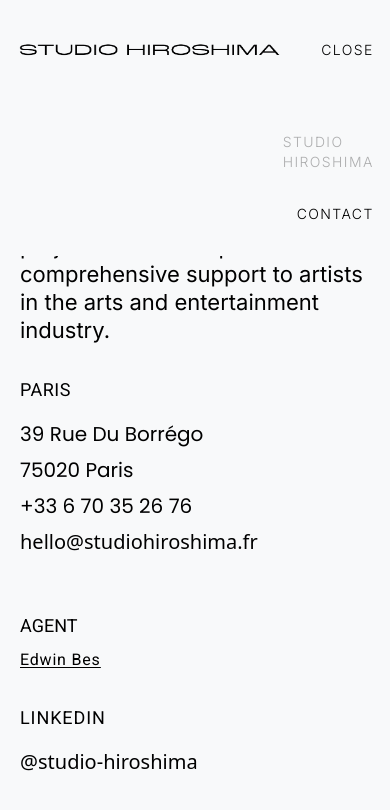
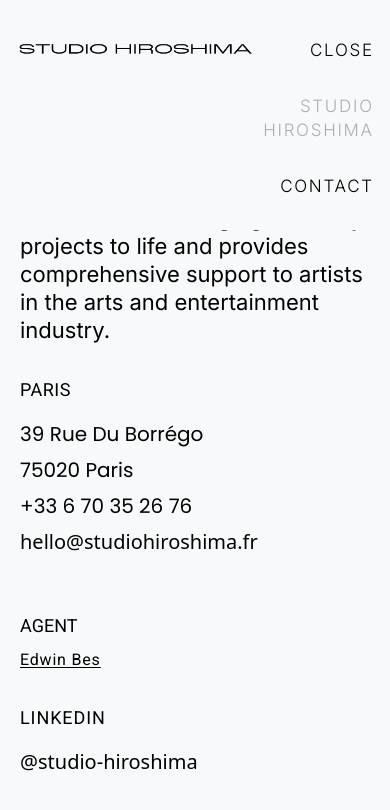
Before and after one commit to studiohiroshima/studio-hiroshima, a Next.js app: page / in a window 390 px wide. Both pictures are taken after a click on the item "MENU". Shown: the top 810 px of the page. Built offline with nearby package versions, Linux system fonts and the light colour scheme.

Commit message:
handled navbar size without expansion

```diff
--- a/components/Navbar.js
+++ b/components/Navbar.js
@@ -14,11 +14,11 @@
   return (
     <nav className='mb-12 fixed z-10 w-full  max-sm:mx-auto bg-opacity-100 bg-whitish'>
       <div className='flex justify-between w-12/13 mx-auto py-8 items-center max-sm:w-11/12 max-md:items-start max-md:mt-2'>
-        <div className=''><Image src='/img/nav-logo.png' alt='logo' width={255} height={255}
+        <div className='max-sm:w-4/6'><Image src='/img/nav-logo.png' alt='logo' width={255} height={255}
           priority className='object-cover w-full h-auto'
         /></div>
-        <ul className='flex max-md:flex-col gap-10 max-md:items-end'>
-        <li className='inter-thin text-base tracking-widest subpixel-antialiased  max-sm:text-sm visible md:hidden cursor-pointer' onClick={handleClick}>{showMenu ? 'CLOSE' : 'MENU'}</li>
+        <ul className='flex max-md:flex-col gap-10 max-md:items-end max-md:w-2/6 max-md:gap-0 max-md:justify-center max-md:-mt-55'>
+        <li className='inter-thin text-base tracking-widest subpixel-antialiased  max-sm:text-xv visible md:hidden cursor-pointer' onClick={handleClick}>{showMenu ? 'CLOSE' : 'MENU'}</li>
 
     {/* Mobile Device*/}
         {showMenu &&
@@ -29,9 +29,9 @@
         whileInView={{opacity: 1}}
         exit={{opacity: 0}}
 
-        className='flex flex-col gap-8 mt-8 max-md:items-end max-md:visible md:hidden'>
-        <li className='inter-thin text-base tracking-widest subpixel-antialiased  max-sm:text-sm text-black-30'>STUDIO HIROSHIMA</li>
-        <li className='inter-thin text-base tracking-widest subpixel-antialiased  max-sm:text-sm '><a href='#contact'>CONTACT</a></li>
+        className='flex flex-col gap-8 mt-8 max-md:items-end max-md:visible md:hidden max-md:w-fit'>
+        <li className='inter-thin text-base tracking-widest subpixel-antialiased  max-sm:text-xv text-black-30 text-end'>STUDIO HIROSHIMA</li>
+        <li className='inter-thin text-base tracking-widest subpixel-antialiased  max-sm:text-xv '><a href='#contact'>CONTACT</a></li>
         </motion.ul>
         }
     {/* Mobile Device*/}
--- a/tailwind.config.js
+++ b/tailwind.config.js
@@ -14,11 +14,15 @@
         lineto: ["--var(-font-lineto)"]
       },
       fontSize: {
-        xxl: '22px'
+        xxl: '22px',
+        xv: '17px'
       },
       colors: {
         'whitish': '#f8f9fa',
         'black-30': '#0000004D'
+      },
+      margin: {
+        '55': '2.5px'
       }
     },
   },
```
